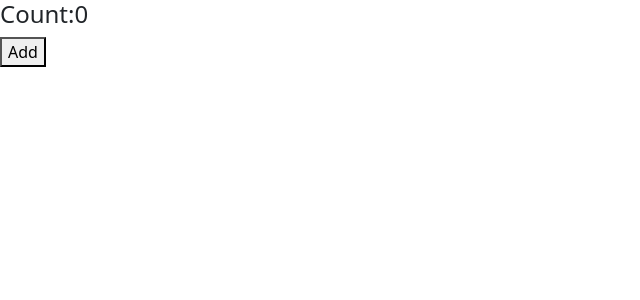
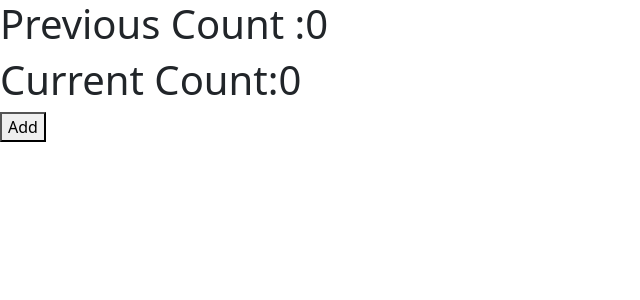
Before and after one commit to Reshmaasokan/my-vite-project, a React (Vite) app: page / in a window 1280 px wide. Shown: the top 300 px of the page, without its empty margins (0-640 px from the left). Built offline with nearby package versions, Linux system fonts and the light colour scheme.

Commit message:
useRef feature updated

```diff
--- a/src/main.jsx
+++ b/src/main.jsx
@@ -2,12 +2,11 @@ import { StrictMode } from 'react'
 import { createRoot } from 'react-dom/client'
 import 'bootstrap/dist/css/bootstrap.min.css';
 import { useState } from 'react';
-import StoredUseRef  from './pages/Reacthook/A_useRef/StoredUseRef';
-
+import B_UseRefs from './pages/Reacthook/A_useRef/B_UseRefs';
 function App(){
   const[show,setShow]=useState(true)
   return(
-    <div>{show && (<StoredUseRef/>)
+    <div>{show && (<B_UseRefs/>)
       }</div>
   )
 }
--- /dev/null
+++ b/src/pages/Reacthook/A_useRef/B_UseRefs.jsx
@@ -0,0 +1,42 @@
+
+import { useRef } from "react";
+export default function B_UseRefs(){
+    const s1ref=useRef(null)
+    const s2ref=useRef(null)
+    const prevCount=useRef(0)
+    const curCount=useRef(0)
+
+    const countref=useRef(1)
+
+    const handleAdd=()=>{
+        prevCount.current=countref.current
+        countref.current=countref.current+1
+        curCount.current=countref.current
+        s1ref.current.innerText=prevCount.current
+        s2ref.current.innerText=curCount.current
+        console.log(prevCount.current)
+        console.log(curCount.current)
+    }
+
+
+    return (
+      <>
+        <div>
+          <h1>
+            <span>Previous Count :</span>
+            <span ref={s1ref}>{prevCount.current}</span>
+          </h1>
+        </div>
+
+        <div>
+          <h1>
+            <span>Current Count:</span>
+            <span ref={s2ref}>{curCount.current}</span>
+          </h1>
+        </div>
+        <div>
+            <button onClick={handleAdd}>Add</button>
+        </div>
+      </>
+    );
+}
--- a/src/pages/Reacthook/A_useRef/StoredUseRef.jsx
+++ b/src/pages/Reacthook/A_useRef/StoredUseRef.jsx
@@ -1,22 +1,31 @@
-import { useRef } from "react"
+import { useEffect, useRef, useState } from "react"
 
 export default function StoredUseRef(){
-    const countref=useRef(0)
 
-    const countElemtref=useRef()
+    const [count,setCount]=useState(0)
+
+    const countPreviousref=useRef()
 
 
     const handleAdd=()=>{
-        countref.current=countref.current+1
-        countElemtref.current.innerText=countref.current
-        console.log(countref.current)
+        setCount(count+1)
     }
+
+    useEffect(()=>{
+        countPreviousref.current=count
+    },[count])
+
     return(
         <>
         <div>
             <h4>
-                <span>Count:</span>
-                <span ref={countElemtref}>{countref.current}</span>
+                <span>Previous Count:</span>
+                <span ref={countPreviousref}>{countPreviousref.current}</span>
+            </h4>
+
+            <h4>
+                <span>Current Count:</span>
+                <span>{count}</span>
             </h4>
             <button onClick={handleAdd} >Add</button>
         </div>
```
